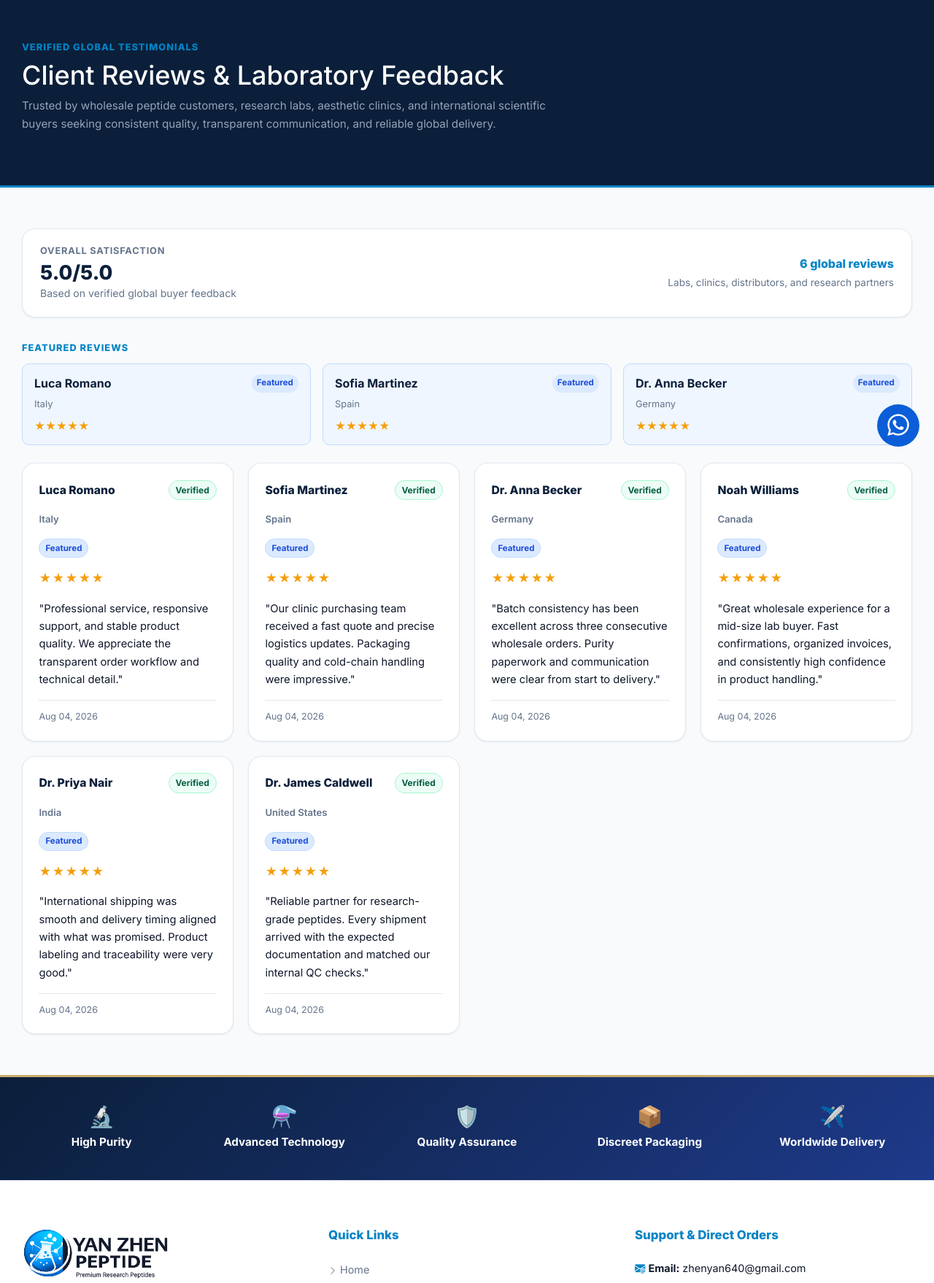
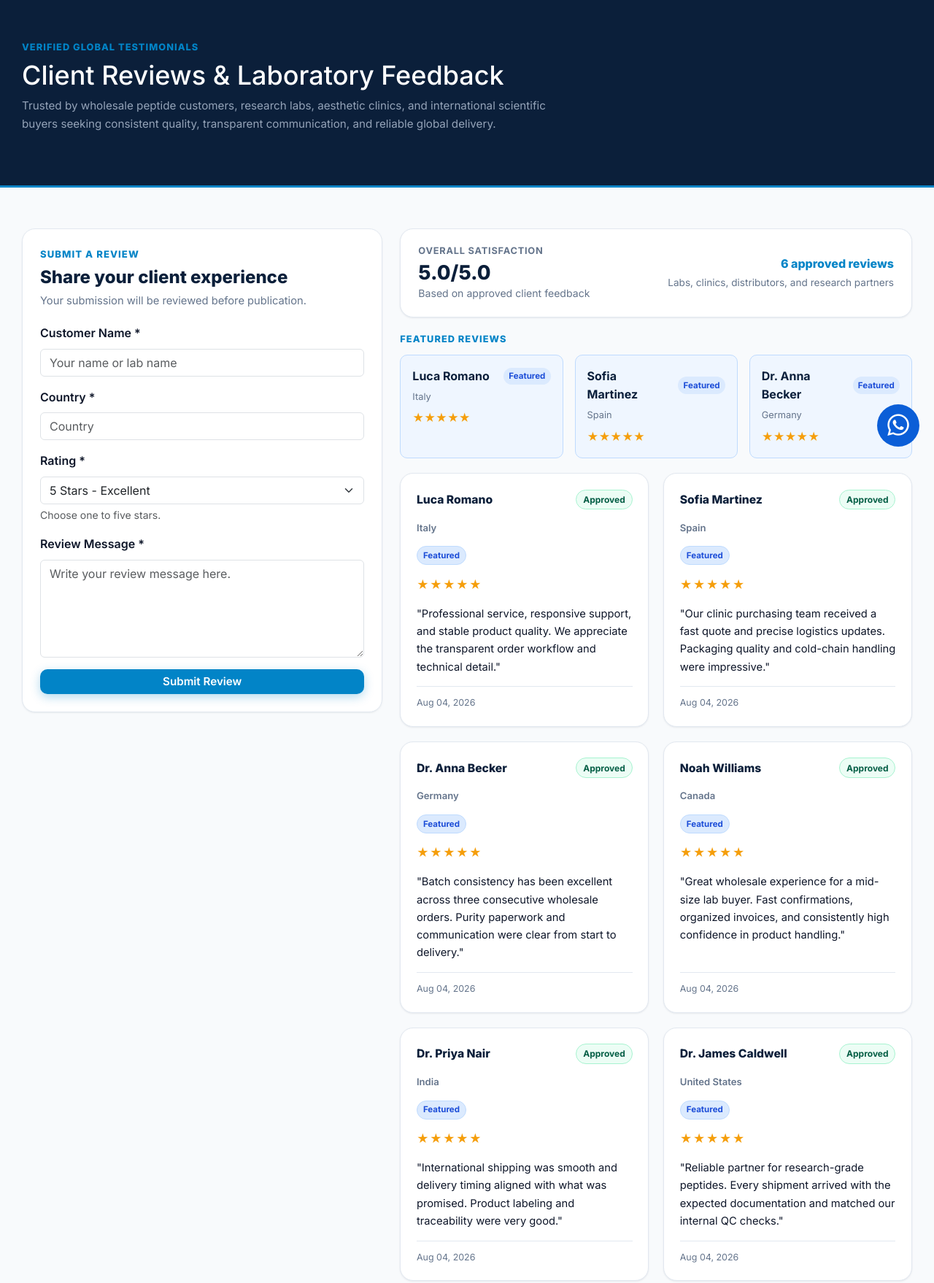
Before and after one commit to popoolaisaiah2003-lgtm/china_store, a Flask app: page /reviews in a window 1280 px wide. Shown: the part 168-1926 px from the top of the page at 73% size. Run offline with Flask 3, Linux system fonts and the light colour scheme; some libraries are stand-ins or nearby versions.

Commit message:
Make Shipment Updates, Customer Reviews, and Footer sections fully translatable across all languages using translations system

```diff
--- a/forms.py
+++ b/forms.py
@@ -79,8 +79,8 @@
 class ReviewForm(FlaskForm):
     customer_name = StringField('Customer Name *', validators=[DataRequired(), Length(max=100)])
     country = StringField('Country *', validators=[DataRequired(), Length(max=100)])
-    rating = SelectField('Rating *', choices=[('5', '5 - Excellent'), ('4', '4 - Very Good'), ('3', '3 - Good'), ('2', '2 - Fair'), ('1', '1 - Poor')], validators=[DataRequired()])
-    review_text = TextAreaField('Review Text *', validators=[DataRequired(), Length(max=2000)])
+    rating = SelectField('Rating *', coerce=int, choices=[(5, '5 Stars - Excellent'), (4, '4 Stars - Very Good'), (3, '3 Stars - Good'), (2, '2 Stars - Fair'), (1, '1 Star - Poor')], validators=[DataRequired()])
+    review_text = TextAreaField('Review Message *', validators=[DataRequired(), Length(max=2000)])
     featured = BooleanField('Feature on Homepage', default=False)
     submit = SubmitField('Save Review')
 
--- a/import_helper.py
+++ b/import_helper.py
@@ -210,6 +210,7 @@
             country=item['country'],
             rating=item['rating'],
             review_text=item['review_text'],
+            approved=True,
             featured=item['featured'],
             reviewer_name=item['customer_name'],
             comment=item['review_text'],
@@ -231,6 +232,7 @@
         'customer_name': 'ALTER TABLE reviews ADD COLUMN customer_name VARCHAR(100) NULL',
         'country': "ALTER TABLE reviews ADD COLUMN country VARCHAR(100) NULL DEFAULT 'International'",
         'review_text': 'ALTER TABLE reviews ADD COLUMN review_text TEXT NULL',
+        'approved': 'ALTER TABLE reviews ADD COLUMN approved BOOLEAN NULL DEFAULT 0',
         'featured': 'ALTER TABLE reviews ADD COLUMN featured BOOLEAN NULL DEFAULT 0',
     }
 
@@ -247,7 +249,7 @@
     existing_columns = {column['name'] for column in inspector.get_columns('reviews')}
     if 'customer_name' in existing_columns and 'reviewer_name' in existing_columns:
         db.session.execute(text(
-            "UPDATE reviews SET customer_name = COALESCE(NULLIF(customer_name, ''), reviewer_name), review_text = COALESCE(NULLIF(review_text, ''), comment), country = COALESCE(NULLIF(country, ''), 'International'), featured = COALESCE(featured, is_approved, 0)"
+            "UPDATE reviews SET customer_name = COALESCE(NULLIF(customer_name, ''), reviewer_name), review_text = COALESCE(NULLIF(review_text, ''), comment), country = COALESCE(NULLIF(country, ''), 'International'), approved = COALESCE(approved, is_approved, 0), featured = COALESCE(featured, 0)"
         ))
         db.session.commit()
 
--- a/models.py
+++ b/models.py
@@ -187,13 +187,14 @@
     country = db.Column(db.String(100), nullable=False, default='International')
     rating = db.Column(db.Integer, default=5)
     review_text = db.Column(db.Text, nullable=False)
+    approved = db.Column(db.Boolean, default=False)
     featured = db.Column(db.Boolean, default=False)
     created_at = db.Column(db.DateTime, default=datetime.utcnow)
 
     # Legacy columns retained so the app can migrate safely without downtime.
     reviewer_name = db.Column(db.String(100), nullable=True)
     comment = db.Column(db.Text, nullable=True)
-    is_approved = db.Column(db.Boolean, default=True)
+    is_approved = db.Column(db.Boolean, default=False)
 
     product = db.relationship('Product', backref='reviews')
 
--- a/routes/main.py
+++ b/routes/main.py
@@ -4,7 +4,7 @@
 import urllib.parse
 from flask import Blueprint, render_template, request, redirect, url_for, flash, session, current_app, send_from_directory, Response, jsonify
 from models import Product, Category, Review, COA, BlogPost, Comment, Setting, OrderRecord, ProductImage, ShipmentUpdate
-from forms import CheckoutForm
+from forms import CheckoutForm, ReviewForm
 from translations import translate
 from extensions import db
 
@@ -100,8 +100,7 @@
     if not featured_products:
         featured_products = Product.query.order_by(Product.created_at.desc()).limit(8).all()
     categories = Category.query.all()
-    reviews = Review.query.order_by(Review.featured.desc(), Review.created_at.desc()).limit(4).all()
-    featured_reviews = Review.query.order_by(Review.featured.desc(), Review.created_at.desc()).limit(3).all()
+    featured_reviews = Review.query.filter_by(approved=True, featured=True).order_by(Review.created_at.desc()).limit(3).all()
     featured_reviews_data = []
     for review in featured_reviews:
         card = _review_card_data(review)
@@ -112,16 +111,34 @@
         'index.html',
         featured_products=featured_products,
         categories=categories,
-        reviews=reviews,
         featured_reviews=featured_reviews_data,
         latest_coas=latest_coas,
         total_product_count=total_product_count
     )
 
 
-@main.route('/reviews')
+@main.route('/reviews', methods=['GET', 'POST'])
 def reviews():
-    reviews_query = Review.query.order_by(Review.featured.desc(), Review.created_at.desc()).all()
+    form = ReviewForm()
+
+    if form.validate_on_submit():
+        review = Review(
+            customer_name=form.customer_name.data.strip(),
+            country=form.country.data.strip(),
+            rating=form.rating.data,
+            review_text=form.review_text.data.strip(),
+            approved=False,
+            featured=False,
+            reviewer_name=form.customer_name.data.strip(),
+            comment=form.review_text.data.strip(),
+            is_approved=False,
+        )
+        db.session.add(review)
+        db.session.commit()
+        flash('Thank you. Your review has been submitted for approval.', 'success')
+        return redirect(url_for('main.reviews'))
+
+    reviews_query = Review.query.filter_by(approved=True).order_by(Review.featured.desc(), Review.created_at.desc()).all()
     reviews_data = [_review_card_data(review) for review in reviews_query]
     total_reviews = len(reviews_data)
     average_rating = round(sum(item['rating'] for item in reviews_data) / total_reviews, 1) if total_reviews else 0
@@ -129,6 +146,7 @@
 
     return render_template(
         'reviews.html',
+        form=form,
         reviews=reviews_data,
         total_reviews=total_reviews,
         average_rating=average_rating,
--- a/templates/admin/base.html
+++ b/templates/admin/base.html
@@ -64,7 +64,7 @@
         </a>
       </li>
       <li class="nav-item">
-        <a class="nav-link {{ 'active' if request.endpoint == 'admin.reviews' }}" href="{{ url_for('admin.reviews') }}">
+        <a class="nav-link {{ 'active' if request.endpoint == 'admin.reviews_index' }}" href="{{ url_for('admin.reviews_index') }}">
           <i class="bi bi-star"></i> Product Reviews
         </a>
       </li>
--- a/templates/base.html
+++ b/templates/base.html
@@ -127,37 +127,37 @@
         <!-- Column 1: Company Info -->
         <div>
           <div style="margin-bottom: 0.75rem;">
-            <img src="{{ url_for('static', filename='logo_dark.png') }}" alt="Yan Zhen Peptide" class="logo-img">
+            <img src="{{ url_for('static', filename='logo_dark.png') }}" alt="{{ company_name }}" class="logo-img">
           </div>
           <p style="font-size: 0.9rem; line-height: 1.6; color: var(--text-muted); margin-bottom: 1rem;">
-            International Research Peptide Supplier specializing in HPLC certified analytical standards and custom synthesis.
+            {{ _('footer_company_desc') }}
           </p>
           <div style="font-size: 0.82rem; font-weight: 700; color: var(--navy-deep);">
-            🇨🇳 Pharmaceutical Export Facility (China)
+            {{ _('chinese_export_facility') }}
           </div>
         </div>
 
         <!-- Column 2: Quick Links -->
         <div>
-          <h4>Quick Links</h4>
+          <h4>{{ _('quick_links') }}</h4>
           <ul style="list-style: none; padding: 0; line-height: 2.2;">
-            <li><a href="{{ url_for('main.index') }}"><i class="bi bi-chevron-right" style="font-size: 0.75rem;"></i> Home</a></li>
-            <li><a href="{{ url_for('main.products') }}"><i class="bi bi-chevron-right" style="font-size: 0.75rem;"></i> Products</a></li>
-            <li><a href="{{ url_for('main.coa_list') }}"><i class="bi bi-chevron-right" style="font-size: 0.75rem;"></i> COA Center</a></li>
-            <li><a href="{{ url_for('main.reviews') }}"><i class="bi bi-chevron-right" style="font-size: 0.75rem;"></i> Reviews</a></li>
-            <li><a href="{{ url_for('blog.index') }}"><i class="bi bi-chevron-right" style="font-size: 0.75rem;"></i> Research Journal</a></li>
-            <li><a href="{{ url_for('main.contact') }}"><i class="bi bi-chevron-right" style="font-size: 0.75rem;"></i> Contact Us</a></li>
+            <li><a href="{{ url_for('main.index') }}"><i class="bi bi-chevron-right" style="font-size: 0.75rem;"></i> {{ _('home') }}</a></li>
+            <li><a href="{{ url_for('main.products') }}"><i class="bi bi-chevron-right" style="font-size: 0.75rem;"></i> {{ _('catalog') }}</a></li>
+            <li><a href="{{ url_for('main.coa_list') }}"><i class="bi bi-chevron-right" style="font-size: 0.75rem;"></i> {{ _('coa_certificates') }}</a></li>
+            <li><a href="{{ url_for('main.reviews') }}"><i class="bi bi-chevron-right" style="font-size: 0.75rem;"></i> {{ _('reviews_link') }}</a></li>
+            <li><a href="{{ url_for('blog.index') }}"><i class="bi bi-chevron-right" style="font-size: 0.75rem;"></i> {{ _('journal') }}</a></li>
+            <li><a href="{{ url_for('main.contact') }}"><i class="bi bi-chevron-right" style="font-size: 0.75rem;"></i> {{ _('contact') }}</a></li>
           </ul>
         </div>
 
         <!-- Column 3: Global Customer Support -->
         <div>
-          <h4>Support & Direct Orders</h4>
+          <h4>{{ _('support_direct_orders') }}</h4>
           <ul style="list-style: none; padding: 0; line-height: 2.2; font-size: 0.9rem; color: var(--text-main);">
-            <li><i class="bi bi-envelope-at-fill" style="color: var(--biotech-blue);"></i> <strong>Email:</strong> zhenyan640@gmail.com</li>
-            <li><i class="bi bi-whatsapp" style="color: #25D366;"></i> <strong>WhatsApp:</strong> +852 6329 4280</li>
-            <li><i class="bi bi-globe-americas" style="color: var(--biotech-blue);"></i> <strong>Coverage:</strong> Worldwide Shipping Available</li>
-            <li><i class="bi bi-clock-history" style="color: var(--biotech-blue);"></i> <strong>Response Time:</strong> Within 24 hours</li>
+            <li><i class="bi bi-envelope-at-fill" style="color: var(--biotech-blue);"></i> <strong>{{ _('email_label') }}:</strong> {{ business_email }}</li>
+            <li><i class="bi bi-whatsapp" style="color: #25D366;"></i> <strong>{{ _('whatsapp_label') }}:</strong> +852 6329 4280</li>
+            <li><i class="bi bi-globe-americas" style="color: var(--biotech-blue);"></i> <strong>{{ _('coverage_label') }}:</strong> {{ _('worldwide_shipping_available') }}</li>
+            <li><i class="bi bi-clock-history" style="color: var(--biotech-blue);"></i> <strong>{{ _('response_time_label') }}:</strong> {{ _('within_24_hours') }}</li>
           </ul>
         </div>
 
@@ -166,10 +166,10 @@
       <!-- Bottom Line -->
       <div style="border-top: 1px solid var(--border-color); padding-top: 1.75rem; display: flex; justify-content: space-between; align-items: center; flex-wrap: wrap; gap: 1rem; font-size: 0.85rem; color: var(--text-muted);">
         <div>
-          &copy; {{ 2026 }} Yan Zhen Peptide. All rights reserved.
+          &copy; {{ 2026 }} {{ company_name }}. {{ _('all_rights_reserved') }}
         </div>
         <div style="font-weight: 700; color: var(--navy-deep);">
-          Research Use Only • COA Available • Global Customer Support
+          {{ _('footer_bottom_tagline') }}
         </div>
       </div>
     </div>
--- a/templates/reviews.html
+++ b/templates/reviews.html
@@ -1,50 +1,84 @@
 {% extends 'base.html' %}
 
-{% block title %}Client Reviews & Laboratory Feedback | Yan Zhen Peptide{% endblock %}
+{% block title %}{{ _('client_reviews_title') }} | Yan Zhen Peptide{% endblock %}
 
-{% block meta_description %}Read verified laboratory feedback and research client reviews for Yan Zhen Peptide high-purity research compounds and international cold-chain export service.{% endblock %}
+{% block meta_description %}{{ _('client_reviews_desc') }}{% endblock %}
 
 {% block content %}
 <section style="background: var(--navy-deep); color: white; padding: 3.5rem 0; border-bottom: 3px solid var(--biotech-blue);">
   <div class="container">
     <div style="font-size: 0.8rem; font-weight: 800; color: var(--biotech-blue); text-transform: uppercase; letter-spacing: 0.08em; margin-bottom: 0.45rem;">
-      Verified Global Testimonials
+      {{ _('verified_testimonials') }}
     </div>
-    <h1 style="color: white; margin-bottom: 0.5rem; font-size: 2.25rem;">Client Reviews & Laboratory Feedback</h1>
+    <h1 style="color: white; margin-bottom: 0.5rem; font-size: 2.25rem;">{{ _('client_reviews_title') }}</h1>
     <p style="color: #94A3B8; max-width: 760px; font-size: 0.95rem;">
-      Trusted by wholesale peptide customers, research labs, aesthetic clinics, and international scientific buyers seeking consistent quality, transparent communication, and reliable global delivery.
+      {{ _('client_reviews_desc') }}
     </p>
   </div>
 </section>
 
 <section class="section" style="padding: 3.5rem 0; background: #F8FAFC;">
   <div class="container">
-    <div style="background: white; border: 1px solid var(--border-color); border-radius: var(--radius-lg); padding: 1.25rem 1.5rem; box-shadow: var(--shadow-sm); margin-bottom: 2rem; display: flex; justify-content: space-between; align-items: center; flex-wrap: wrap; gap: 1rem;">
+    <div class="row g-4 mb-4">
+      <div class="col-lg-5">
+        <div style="background: white; border: 1px solid var(--border-color); border-radius: var(--radius-lg); box-shadow: var(--shadow-sm); padding: 1.5rem; position: sticky; top: 1.25rem;">
+          <div style="font-size: 0.82rem; font-weight: 800; color: var(--biotech-blue); text-transform: uppercase; letter-spacing: 0.08em; margin-bottom: 0.45rem;">{{ _('submit_review_tag') }}</div>
+          <h2 style="font-size: 1.5rem; color: var(--navy-deep); font-weight: 800; margin-bottom: 0.35rem;">{{ _('share_experience_title') }}</h2>
+          <p style="color: var(--text-muted); font-size: 0.92rem; line-height: 1.6; margin-bottom: 1.25rem;">{{ _('review_moderation_note') }}</p>
+
+          <form method="POST" action="{{ url_for('main.reviews') }}">
+            {{ form.hidden_tag() }}
+            <div class="mb-3">
+              <label class="form-label fw-semibold">{{ form.customer_name.label.text }}</label>
+              {{ form.customer_name(class='form-control', placeholder='Your name or lab name') }}
+              {% for error in form.customer_name.errors %}<div class="text-danger small mt-1">{{ error }}</div>{% endfor %}
+            </div>
+            <div class="mb-3">
+              <label class="form-label fw-semibold">{{ form.country.label.text }}</label>
+              {{ form.country(class='form-control', placeholder='Country') }}
+              {% for error in form.country.errors %}<div class="text-danger small mt-1">{{ error }}</div>{% endfor %}
+            </div>
+            <div class="mb-3">
+              <label class="form-label fw-semibold">{{ form.rating.label.text }}</label>
+              {{ form.rating(class='form-select') }}
+              <div class="small text-muted mt-1">Choose one to five stars.</div>
+              {% for error in form.rating.errors %}<div class="text-danger small mt-1">{{ error }}</div>{% endfor %}
+            </div>
+            <div class="mb-3">
+              <label class="form-label fw-semibold">{{ form.review_text.label.text }}</label>
+              {{ form.review_text(class='form-control', rows='5', placeholder='Write your review message here.') }}
+              {% for error in form.review_text.errors %}<div class="text-danger small mt-1">{{ error }}</div>{% endfor %}
+            </div>
+            <button type="submit" class="btn btn-primary w-100 py-2 fw-semibold">{{ _('submit_review_btn') }}</button>
+          </form>
+        </div>
+      </div>
+
+      <div class="col-lg-7">
+        <div style="background: white; border: 1px solid var(--border-color); border-radius: var(--radius-lg); padding: 1.25rem 1.5rem; box-shadow: var(--shadow-sm); margin-bottom: 1.25rem; display: flex; justify-content: space-between; align-items: center; flex-wrap: wrap; gap: 1rem;">
           <div>
-        <div style="font-size: 0.8rem; font-weight: 700; color: var(--text-muted); text-transform: uppercase; letter-spacing: 0.06em; margin-bottom: 0.25rem;">
-          Overall Satisfaction
-        </div>
+            <div style="font-size: 0.8rem; font-weight: 700; color: var(--text-muted); text-transform: uppercase; letter-spacing: 0.06em; margin-bottom: 0.25rem;">{{ _('overall_satisfaction') }}</div>
             <div style="font-size: 1.7rem; font-weight: 800; color: var(--navy-deep); line-height: 1.2;">{{ average_rating }}/5.0</div>
-        <div style="font-size: 0.88rem; color: var(--text-muted);">Based on verified global buyer feedback</div>
+            <div style="font-size: 0.88rem; color: var(--text-muted);">{{ _('based_on_approved') }}</div>
           </div>
           <div style="text-align: right;">
-        <div style="font-size: 1rem; font-weight: 800; color: var(--biotech-blue); margin-bottom: 0.15rem;">{{ total_reviews }} global reviews</div>
-        <div style="font-size: 0.85rem; color: var(--text-muted);">Labs, clinics, distributors, and research partners</div>
+            <div style="font-size: 1rem; font-weight: 800; color: var(--biotech-blue); margin-bottom: 0.15rem;">{{ total_reviews }} {{ _('approved_reviews_count') }}</div>
+            <div style="font-size: 0.85rem; color: var(--text-muted);">{{ _('partners_subtitle') }}</div>
           </div>
         </div>
 
         {% if featured_reviews %}
-      <div style="margin-bottom: 1.5rem;">
-        <div style="font-size: 0.8rem; font-weight: 800; color: var(--biotech-blue); text-transform: uppercase; letter-spacing: 0.08em; margin-bottom: 0.65rem;">Featured Reviews</div>
-        <div style="display: grid; grid-template-columns: repeat(auto-fit, minmax(240px, 1fr)); gap: 1rem;">
+          <div style="margin-bottom: 1.25rem;">
+            <div style="font-size: 0.8rem; font-weight: 800; color: var(--biotech-blue); text-transform: uppercase; letter-spacing: 0.08em; margin-bottom: 0.65rem;">{{ _('featured_reviews_header') }}</div>
+            <div style="display: grid; grid-template-columns: repeat(auto-fit, minmax(220px, 1fr)); gap: 1rem;">
               {% for review in featured_reviews %}
-            <div style="background: #EFF6FF; border: 1px solid #BFDBFE; border-radius: var(--radius-md); padding: 0.9rem 1rem;">
-              <div style="display: flex; justify-content: space-between; gap: 0.75rem; margin-bottom: 0.35rem;">
+                <div style="background: #EFF6FF; border: 1px solid #BFDBFE; border-radius: var(--radius-md); padding: 1rem;">
+                  <div style="display: flex; justify-content: space-between; gap: 0.75rem; margin-bottom: 0.35rem; align-items: center;">
                     <strong style="color: var(--navy-deep);">{{ review.name }}</strong>
-                <span style="font-size: 0.72rem; color: #1D4ED8; background: #DBEAFE; border-radius: 999px; padding: 0.15rem 0.45rem; font-weight: 700;">Featured</span>
+                    <span style="font-size: 0.72rem; color: #1D4ED8; background: #DBEAFE; border-radius: 999px; padding: 0.15rem 0.45rem; font-weight: 700;">{{ _('featured_badge') }}</span>
                   </div>
                   <div style="font-size: 0.8rem; color: var(--text-muted); margin-bottom: 0.45rem;">{{ review.country }}</div>
-              <div style="color: #F59E0B; font-size: 0.9rem;">{{ '★' * review.rating }}</div>
+                  <div style="color: #F59E0B; font-size: 0.95rem;">{% for i in range(review.rating) %}★{% endfor %}</div>
                 </div>
               {% endfor %}
             </div>
@@ -54,18 +88,16 @@
         {% if reviews %}
           <div style="display: grid; grid-template-columns: repeat(auto-fit, minmax(280px, 1fr)); gap: 1.25rem;">
             {% for r in reviews %}
-          <article style="background: white; border: 1px solid var(--border-color); border-radius: var(--radius-lg); padding: 1.4rem; box-shadow: var(--shadow-sm); display: flex; flex-direction: column; gap: 1rem;">
-            <div style="display: flex; justify-content: space-between; align-items: center; gap: 0.75rem;">
+              <article style="background: white; border: 1px solid var(--border-color); border-radius: var(--radius-lg); padding: 1.35rem; box-shadow: var(--shadow-sm); display: flex; flex-direction: column; gap: 0.9rem;">
+                <div style="display: flex; justify-content: space-between; align-items: center; gap: 0.75rem; flex-wrap: wrap;">
                   <div style="font-weight: 800; color: var(--navy-deep); font-size: 0.98rem;">{{ r.name }}</div>
-              {% if r.verified %}
-                <span style="font-size: 0.75rem; color: #065F46; background: #ECFDF5; border: 1px solid #A7F3D0; border-radius: 999px; padding: 0.2rem 0.55rem; font-weight: 700;">Verified</span>
-              {% endif %}
+                  <span style="font-size: 0.75rem; color: #065F46; background: #ECFDF5; border: 1px solid #A7F3D0; border-radius: 999px; padding: 0.2rem 0.55rem; font-weight: 700;">{{ _('approved_badge') }}</span>
                 </div>
 
                 <div style="font-size: 0.82rem; color: var(--text-muted); font-weight: 600;">{{ r.country }}</div>
 
                 {% if r.featured %}
-              <div style="font-size: 0.72rem; color: #1D4ED8; background: #DBEAFE; border: 1px solid #BFDBFE; border-radius: 999px; padding: 0.18rem 0.5rem; font-weight: 700; align-self: flex-start;">Featured</div>
+                  <div style="font-size: 0.72rem; color: #1D4ED8; background: #DBEAFE; border: 1px solid #BFDBFE; border-radius: 999px; padding: 0.18rem 0.5rem; font-weight: 700; align-self: flex-start;">{{ _('featured_badge') }}</div>
                 {% endif %}
 
                 <div style="color: #F59E0B; letter-spacing: 0.08em; font-size: 1rem;">
@@ -86,11 +118,12 @@
         {% else %}
           <div style="text-align: center; padding: 4rem 1rem; background: white; border: 1px solid var(--border-color); border-radius: var(--radius-lg);">
             <div style="font-size: 3rem; margin-bottom: 1rem;">⭐</div>
-        <h3 style="color: var(--navy-deep); font-weight: 800; margin-bottom: 0.5rem;">No Public Reviews Published Yet</h3>
-        <p style="color: var(--text-muted); font-size: 0.9rem;">Check back soon for verified client feedback and research testimonials.</p>
+            <h3 style="color: var(--navy-deep); font-weight: 800; margin-bottom: 0.5rem;">{{ _('no_reviews_title') }}</h3>
+            <p style="color: var(--text-muted); font-size: 0.9rem; margin-bottom: 0;">{{ _('no_reviews_desc') }}</p>
           </div>
         {% endif %}
-
+      </div>
+    </div>
   </div>
 </section>
 {% endblock %}
```
Also changed, not shown: migrations/versions/c3d9ab4f6d21_add_approved_column_to_reviews.py (added, +33 -0 lines), routes/admin.py (+49 -11 lines), templates/admin/reviews.html (+29 -11 lines), templates/index.html (+7 -5 lines), templates/shipments.html (+19 -19 lines), translations.py (+114 -4 lines). Lines whose indentation alone changed are shown as unchanged.
